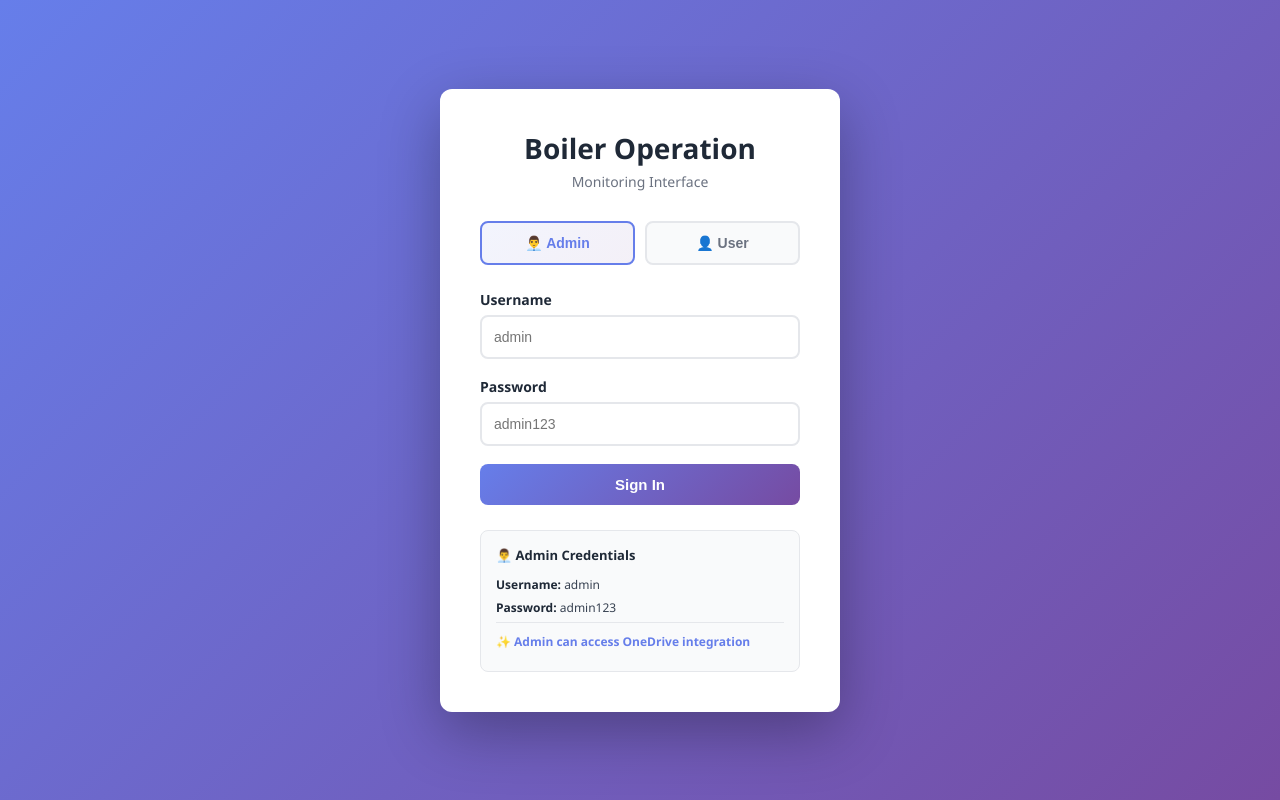
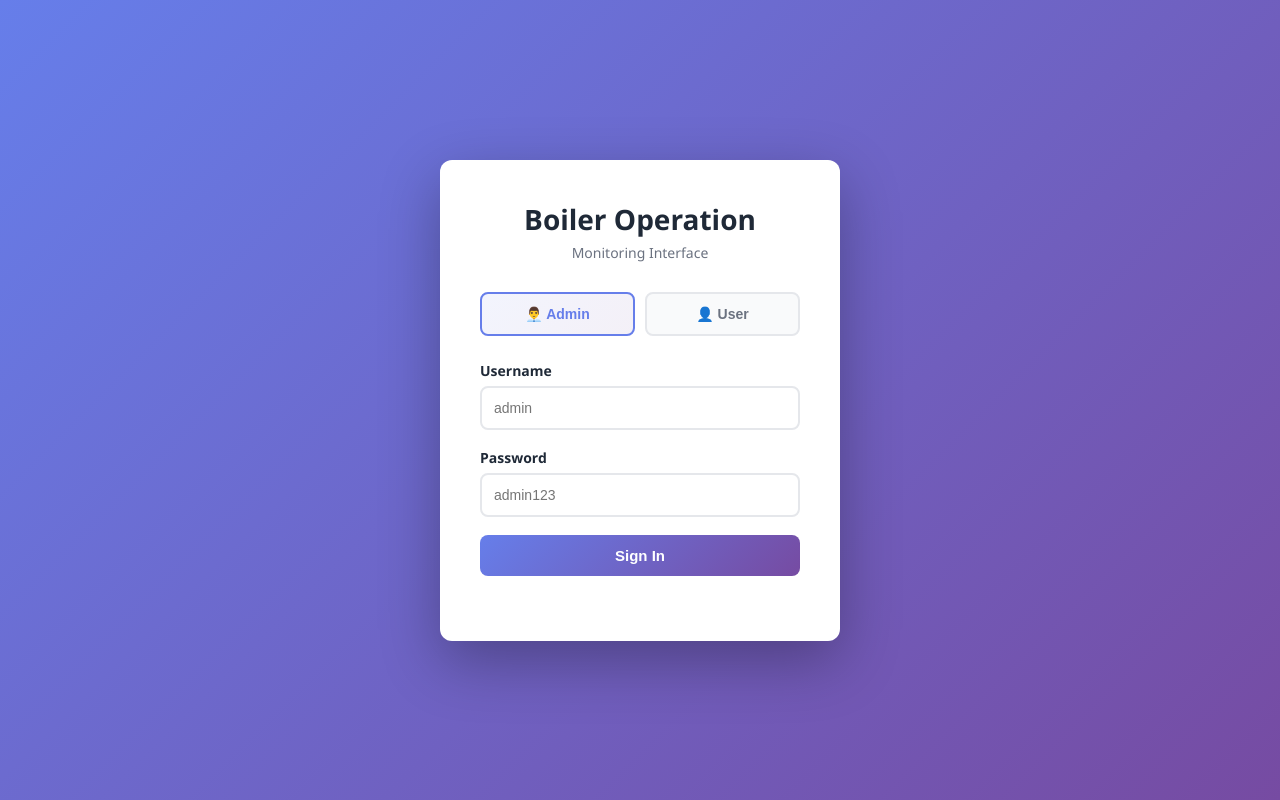
Before and after one commit to asyrafkp/boiler-monitoring-interface, a React (Vite) app: page / in a window 1280 px wide. Built offline with nearby package versions, Linux system fonts and the light colour scheme.

Commit message:
Remove admin credentials display from login page

```diff
--- a/src/pages/LoginPage.tsx
+++ b/src/pages/LoginPage.tsx
@@ -87,22 +87,6 @@ const LoginPage: React.FC = () => {
             {loading ? 'Signing in...' : 'Sign In'}
           </button>
         </form>
-
-        <div className="login-credentials">
-          <h3>{loginType === 'admin' ? '👨‍💼 Admin Credentials' : '👤 User Credentials'}</h3>
-          <p>
-            <strong>Username:</strong> {loginType === 'admin' ? 'admin' : 'user'}
-          </p>
-          <p>
-            <strong>Password:</strong> {loginType === 'admin' ? 'admin123' : 'user123'}
-          </p>
-          {loginType === 'admin' && (
-            <p className="admin-note">✨ Admin can access OneDrive integration</p>
-          )}
-          {loginType === 'user' && (
-            <p className="user-note">📊 User can view dashboard only</p>
-          )}
-        </div>
       </div>
     </div>
   )
```
